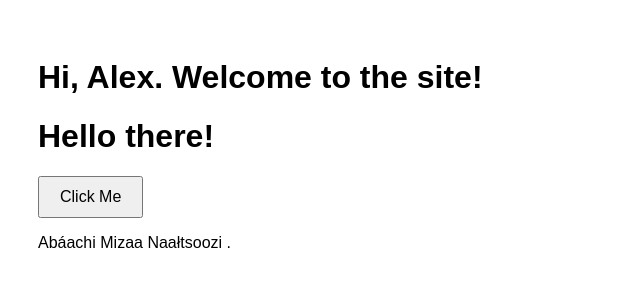
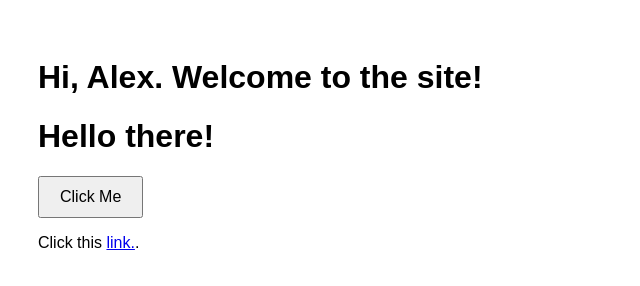
Before and after one commit to lvigil513/test, a plain HTML site: page index.html in a window 1280 px wide. Shown: the whole page, without its empty margins (0-640 px from the left). Drawn offline with Linux system fonts and the light colour scheme.

Commit message:
Update index.html

```diff
--- a/index.html
+++ b/index.html
@@ -43,7 +43,7 @@
     <button onclick="changeText()">Click Me</button>
 
 
-    <p>Abáachi Mizaa Naałtsoozi <a href="https://drive.google.com/file/d/1vt8WNd0HbkdTkehigZwl_Dv6GZpRl4ZU/view?usp=share_link"></a>.</p>
+    <p>Click this <a href="https://drive.google.com/file/d/1vt8WNd0HbkdTkehigZwl_Dv6GZpRl4ZU/view?usp=share_link">link.</a>.</p>
 
 
     <script>// Set variables in JavaScript
```
